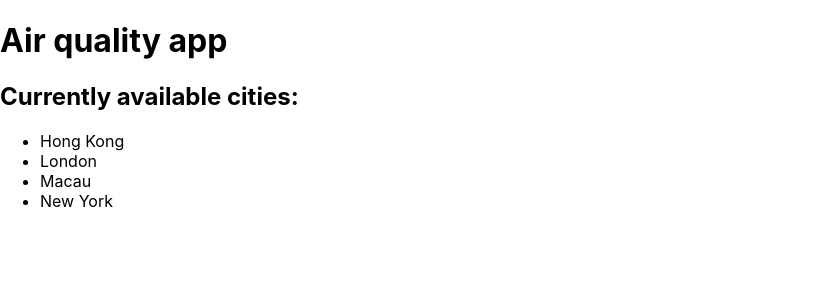
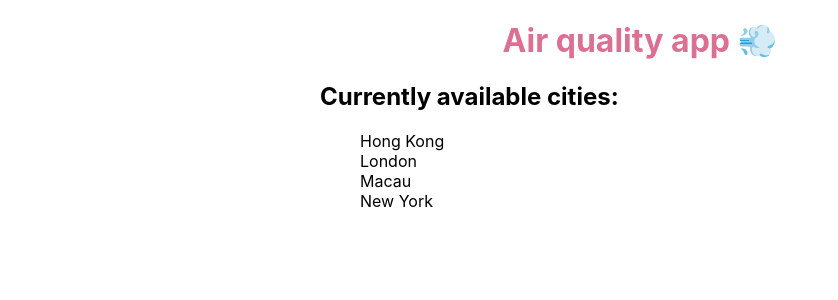
Before and after one commit to lwkchan/air-quality-app, a React (Create React App) app: page / in a window 1280 px wide. Shown: the top 300 px of the page, without its empty margins (0-838 px from the left). Built offline with nearby package versions, Linux system fonts and the light colour scheme; what react-cache would draw is missing.

Commit message:
styles: some small styling everywhere

```diff
--- a/package.json
+++ b/package.json
@@ -6,7 +6,8 @@
     "react": "^16.7.0-alpha.2",
     "react-cache": "^2.0.0-alpha.1",
     "react-dom": "^16.7.0-alpha.2",
-    "react-scripts": "2.1.3"
+    "react-scripts": "2.1.3",
+    "styled-components": "^4.1.3"
   },
   "scripts": {
     "start": "react-scripts start",
--- a/src/components/App.js
+++ b/src/components/App.js
@@ -1,15 +1,47 @@
 import React, { useState, Suspense } from 'react'
+import styled from 'styled-components'
 import CityInfo from './CityInfo'
 import Spinner from './Spinner'
-import styles from './styles/App.module.css'
 
 const availableCities = ['Hong Kong', 'London', 'Macau', 'New York']
+
+const AppContainer = styled.div`
+  width: 50%;
+  margin: 0 auto;
+  @media (max-width: 480px) {
+    width: 80%;
+  }
+`
+const MainHeader = styled.h1`
+  font-size: 2em;
+  text-align: center;
+  color: palevioletred;
+`
+
+const CitiesList = styled.ul`
+  list-style-type: none;
+  li {
+    cursor: pointer;
+    :hover {
+      text-decoration: underline;
+    }
+  }
+`
 
 function App() {
   const [chosenCity, setChosenCity] = useState(null)
   return (
-    <div className="App">
-      <h1 className={styles.header}>Air quality app</h1>
+    <AppContainer>
+      <MainHeader
+        onClick={() => {
+          setChosenCity(null)
+        }}
+      >
+        Air quality app{' '}
+        <span role="img" aria-label="wind">
+          💨
+        </span>
+      </MainHeader>
       {chosenCity ? (
         <>
           <Suspense fallback={<Spinner />}>
@@ -26,7 +58,7 @@ function App() {
       ) : (
         <>
           <h2>Currently available cities:</h2>
-          <ul>
+          <CitiesList>
             {availableCities.map(city => (
               <li
                 key={`city--${city}`}
@@ -37,10 +69,10 @@ function App() {
                 {city}
               </li>
             ))}
-          </ul>
+          </CitiesList>
         </>
       )}
-    </div>
+    </AppContainer>
   )
 }
 
--- a/src/components/CityInfo.js
+++ b/src/components/CityInfo.js
@@ -17,13 +17,13 @@ function CityInfo({ chosenCity }) {
   const { weather, pollution } = cityResource.read(chosenCity).data.current
   return (
     <>
-      <h1>Current situation in {chosenCity}</h1>
-      <h2>Weather</h2>
+      <h2>{chosenCity}</h2>
+      <h3>Weather</h3>
       <ul>
         <li>Humidity: {weather.hu}%</li>
         <li>Average temperature: {weather.tp} Celsuis</li>
       </ul>
-      <h2>Pollution</h2>
+      <h3>Pollution</h3>
       <ul>
         <li>AQI (US): {pollution.aqius}</li>
         <li>Main pollutant: {mainPollutantKey[pollution.mainus]}</li>
--- a/src/components/styles/App.module.css
+++ /dev/null
@@ -1,2 +0,0 @@
-.header {
-}
```
Also changed, not shown: 1 other file (tests, documents, lock files or other folders).
